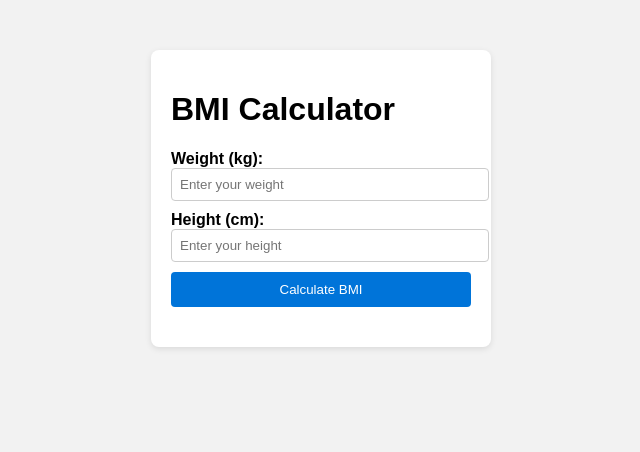
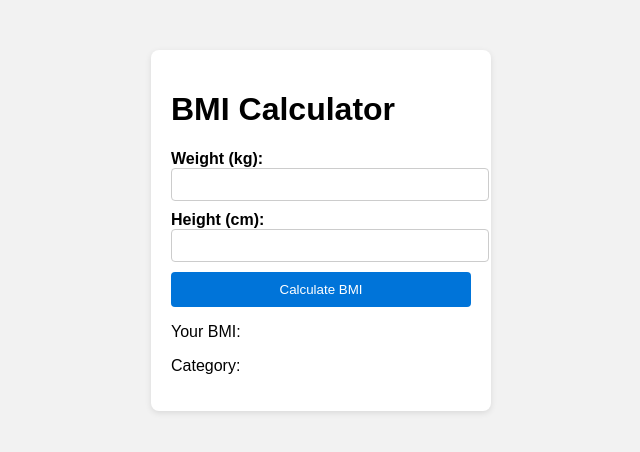
Before and after one commit to Justo701/BMI_Calculator, a Python web app: template templates/index.html in a window 1280 px wide. Shown: the top 452 px of the page, without its empty margins (319-959 px from the left). Run offline with Jinja, Linux system fonts and the light colour scheme; the template is opened without the code that fills it, so the values that code supplies are empty.

Commit message:
updated files

```diff
--- a/templates/index.html
+++ b/templates/index.html
@@ -1,9 +1,7 @@
 <!DOCTYPE html>
-<html lang="en">
+<html>
 <head>
-    <meta charset="UTF-8">
-    <meta name="viewport" content="width=device-width, initial-scale=1.0">
-    <link rel="stylesheet" href="styles.css">
+    <link rel="stylesheet" href="{{ url_for('static', filename='styles.css') }}">
     <title>BMI Calculator</title>
 </head>
 <body>
@@ -11,15 +9,18 @@
         <h1>BMI Calculator</h1>
         <div class="input-container">
             <label for="weight">Weight (kg):</label>
-            <input type="number" id="weight" placeholder="Enter your weight">
+            <input type="number" id="weight" step="0.01">
         </div>
         <div class="input-container">
             <label for="height">Height (cm):</label>
-            <input type="number" id="height" placeholder="Enter your height">
+            <input type="number" id="height" step="0.01">
         </div>
-        <button id="calculate-btn">Calculate BMI</button>
-        <div id="result"></div>
+        <button id="calculate">Calculate BMI</button>
+        <div class="result-container">
+            <p>Your BMI: <span id="bmi"></span></p>
+            <p>Category: <span id="category"></span></p>
+        </div>
     </div>
-    <script src="script.js"></script>
+    <script src="{{ url_for('static', filename='script.js') }}"></script>
 </body>
 </html>
```
